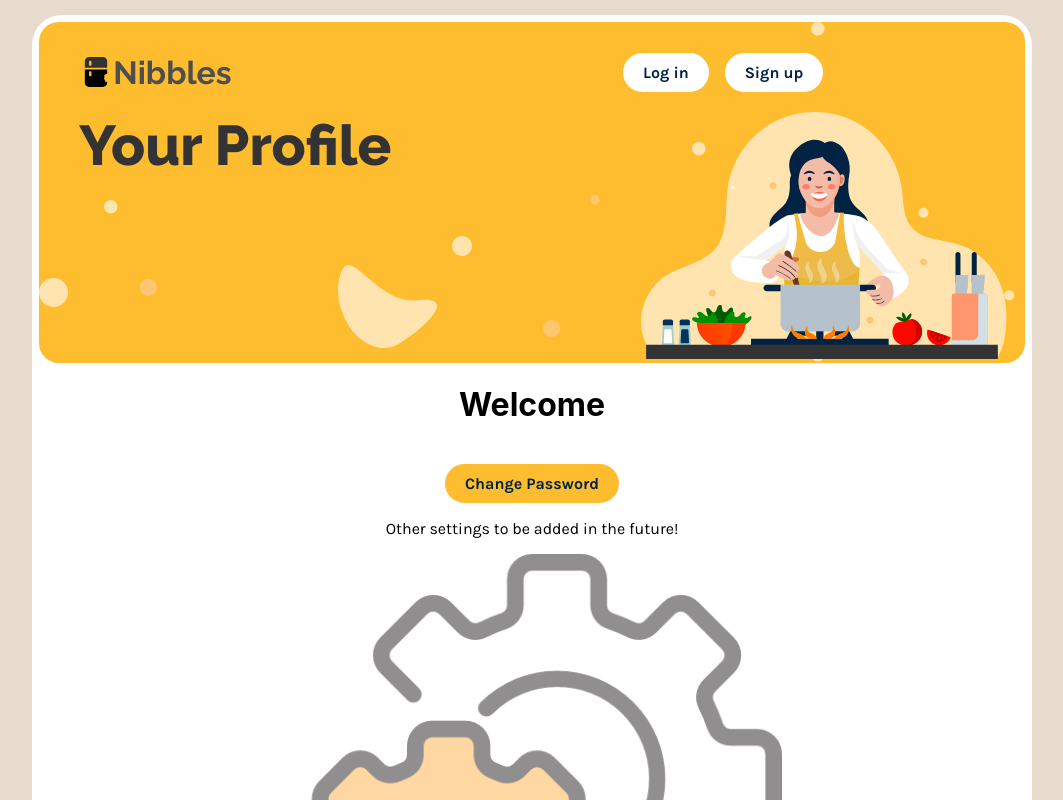
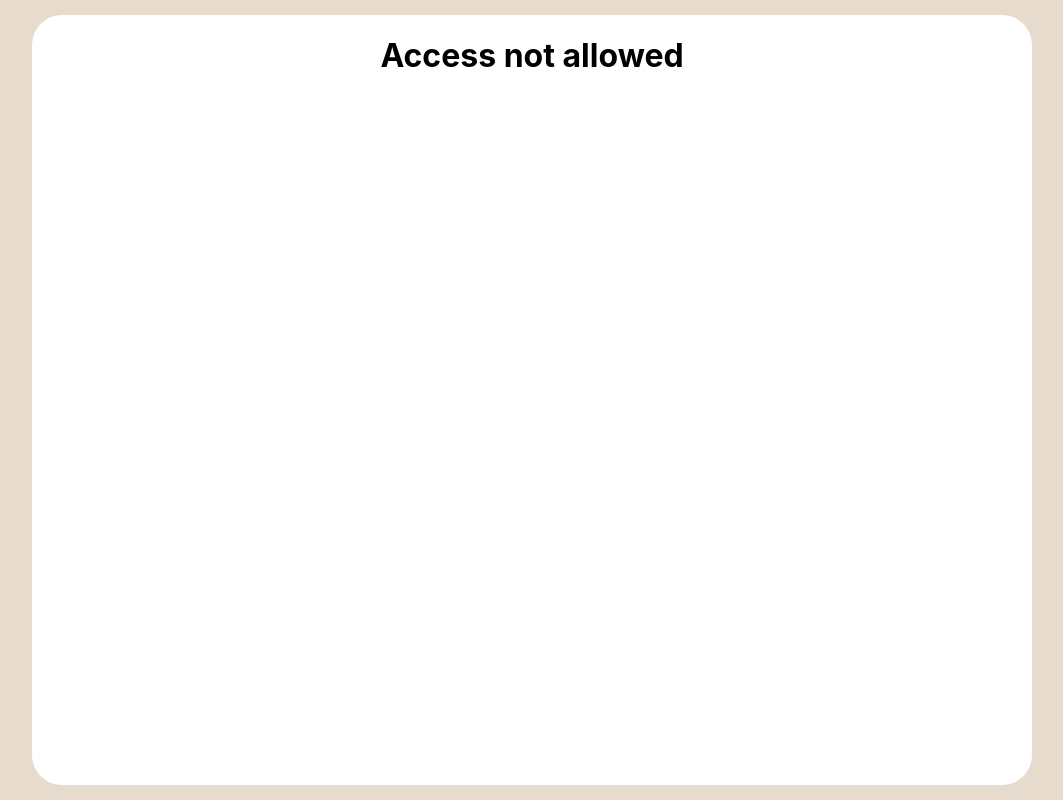
Before and after one commit to richietrang/nibbles, a React (Create React App) app in the folder frontend/: page /profile in a window 1280 px wide. Shown: the top 800 px of the page, without its empty margins (108-1171 px from the left). Built offline with nearby package versions, Linux system fonts and the light colour scheme.

Commit message:
final fix

```diff
--- a/frontend/src/components/HeaderComponent.css
+++ b/frontend/src/components/HeaderComponent.css
@@ -45,7 +45,7 @@
   color: #4e4e4e;
   font-size: 1rem;
   font-weight: 700;
-  flex: 4;
+  flex: 50;
   padding-left: 10px;
   padding-right: 10px;
   display: flex;
--- a/frontend/src/pages/ProfilePage.css
+++ b/frontend/src/pages/ProfilePage.css
@@ -46,6 +46,10 @@
 	transition: transform 80ms ease-in;
 }
 
+.error {
+  text-align: center;
+}
+
 .pw-button {
   text-align: center;
 }
--- a/frontend/src/pages/ProfilePage.js
+++ b/frontend/src/pages/ProfilePage.js
@@ -34,9 +34,10 @@ const ProfilePage = () => {
 
   const settingsPicture = require("../assets/images/settings.png");
 
-
   return (
     <DefaultLayout>
+      {authToken && (
+        <>
       <HeaderComponent
         headerText="Your Profile"
       />
@@ -150,8 +151,14 @@ const ProfilePage = () => {
         <p>Other settings to be added in the future!</p>
         <img className="no-saved-recipes-image" src={settingsPicture} alt="settings picture" />
       </div>
+      </>
+    )}
 
-
+    {!authToken && (
+      <>
+        <h1 className="error"> Access not allowed</h1>
+      </>
+    )}
     </DefaultLayout>
   );
 }
--- a/frontend/src/pages/SavedRecipesPage.js
+++ b/frontend/src/pages/SavedRecipesPage.js
@@ -39,7 +39,7 @@ const SavedRecipesPage = () => {
     }
   };
   const recipesPicture = require("../assets/images/recipe.png");
-
+  const authToken = localStorage.getItem('authToken')
   // const savedRecipes = JSON.parse(window.localStorage.getItem('savedRecipes'));
 
   const [savedRecipes, setSavedRecipes] = useState([]);
@@ -55,6 +55,8 @@ const SavedRecipesPage = () => {
 
   return (
     <DefaultLayout>
+      {authToken && (
+        <>
         <HeaderComponent headerText="Go and make some yummy nibbles!" />
         <h1 className="saved-recipe-title">Your Saved Recipes</h1>
 
@@ -90,6 +92,13 @@ const SavedRecipesPage = () => {
             ))}
           </div>
         )}
+      </>
+    )}
+    {!authToken && (
+      <>
+        <h1 className="error"> Access not allowed</h1>
+      </>
+    )}
     </DefaultLayout>
   );
 };
```
Lines whose indentation alone changed are shown as unchanged.
